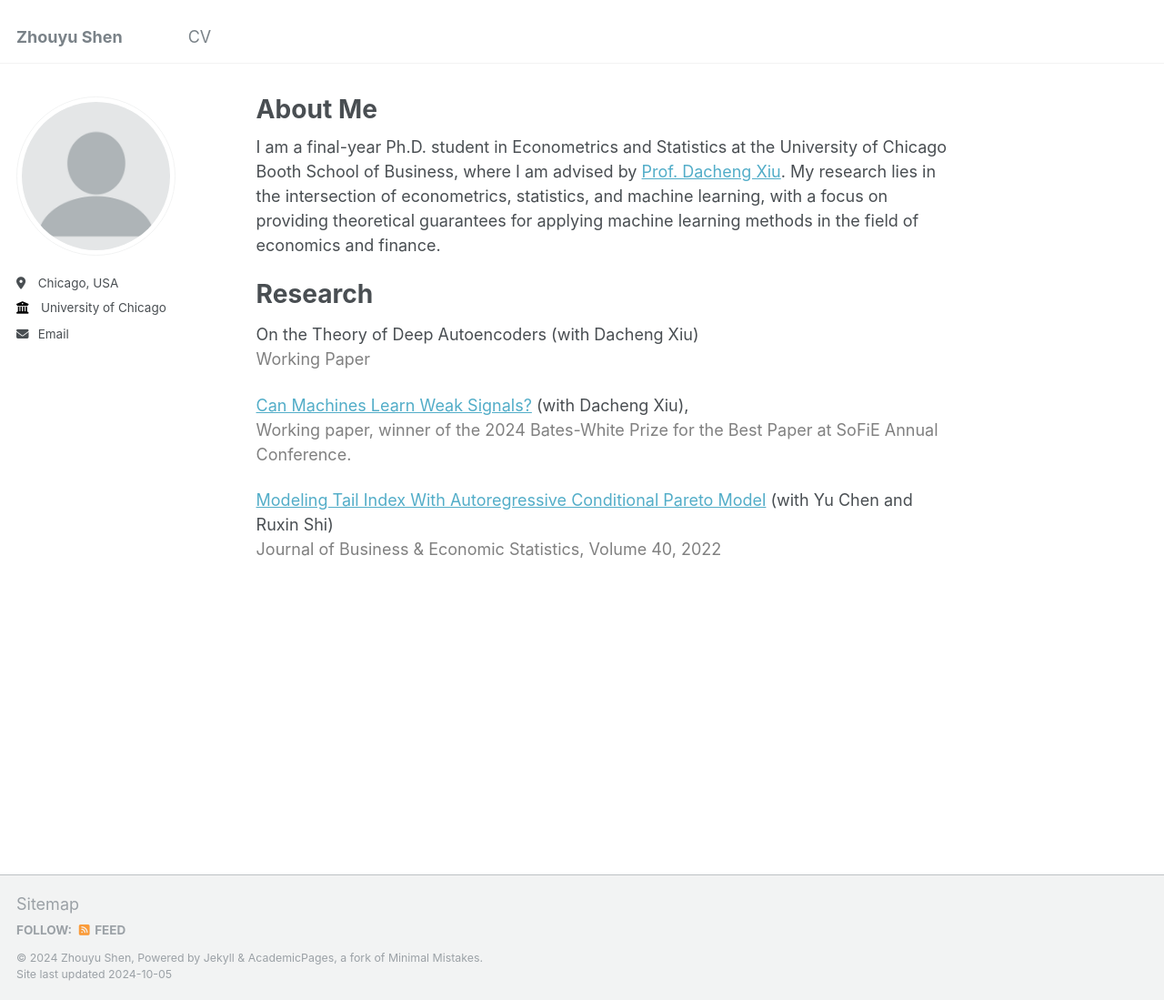
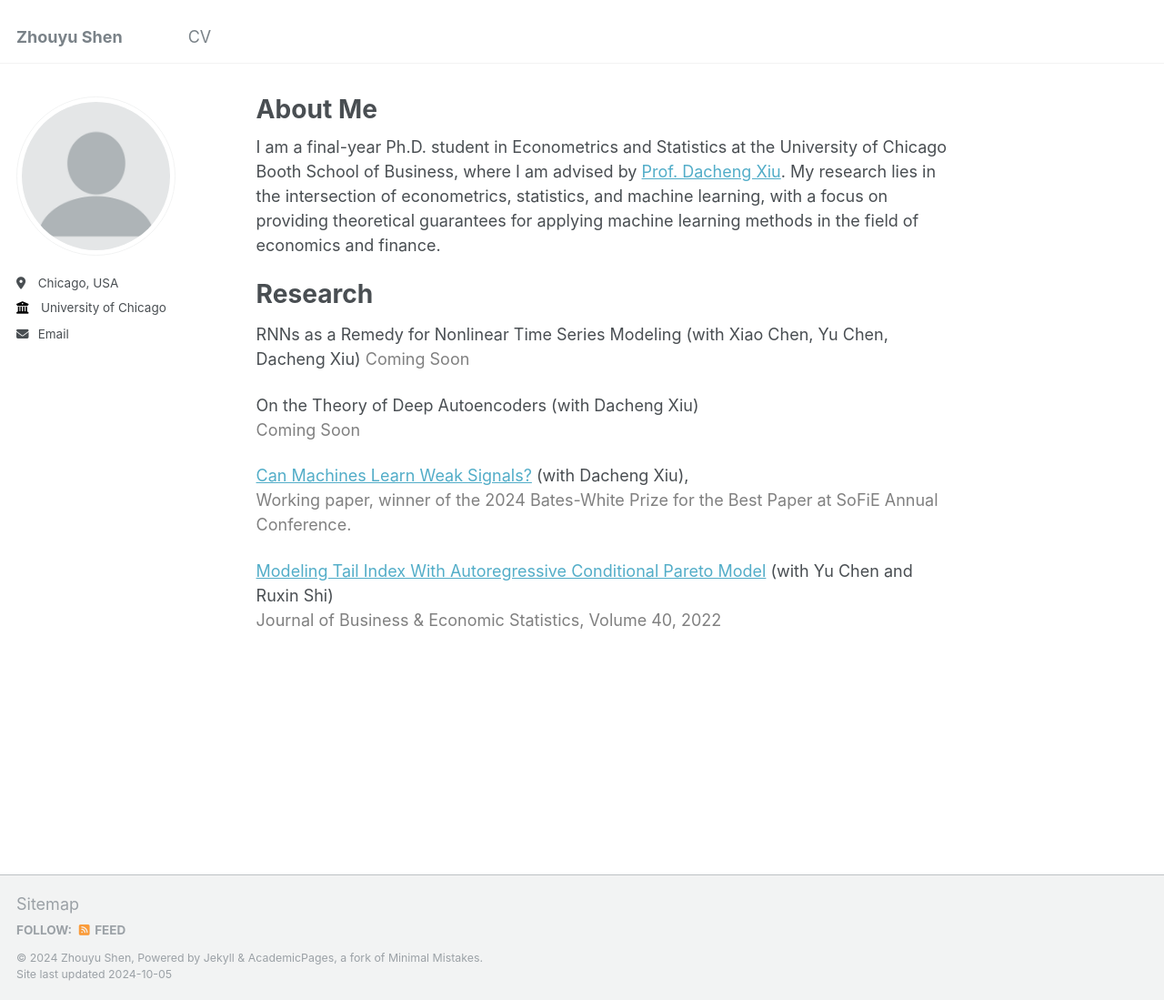
Before and after one commit to szyu123/zhouyushen, a Jekyll site: the page built from _pages/about.md, in a window 1280 px wide and 1099 px high. Shown: the whole window at 91% size. Built offline with Jekyll 4.4.1, drawn with Linux system fonts in a browser that asks for light colours.

Commit message:
Update about.md

```diff
--- a/_pages/about.md
+++ b/_pages/about.md
@@ -11,8 +11,11 @@ I am a final-year Ph.D. student in Econometrics and Statistics at the University
 
 Research
 ======
+RNNs as a Remedy for Nonlinear Time Series Modeling (with Xiao Chen, Yu Chen, Dacheng Xiu)
+  <span style="color:gray;">Coming Soon</span>
+
 On the Theory of Deep Autoencoders (with Dacheng Xiu)
-  <span style="color:gray;">Working Paper</span>
+  <span style="color:gray;">Coming Soon</span>
 
 [Can Machines Learn Weak Signals?](https://papers.ssrn.com/sol3/papers.cfm?abstract_id=4722678) (with Dacheng Xiu),
   <span style="color:gray;">Working paper, winner of the 2024 Bates-White Prize for the Best Paper at SoFiE Annual Conference.</span>
```
